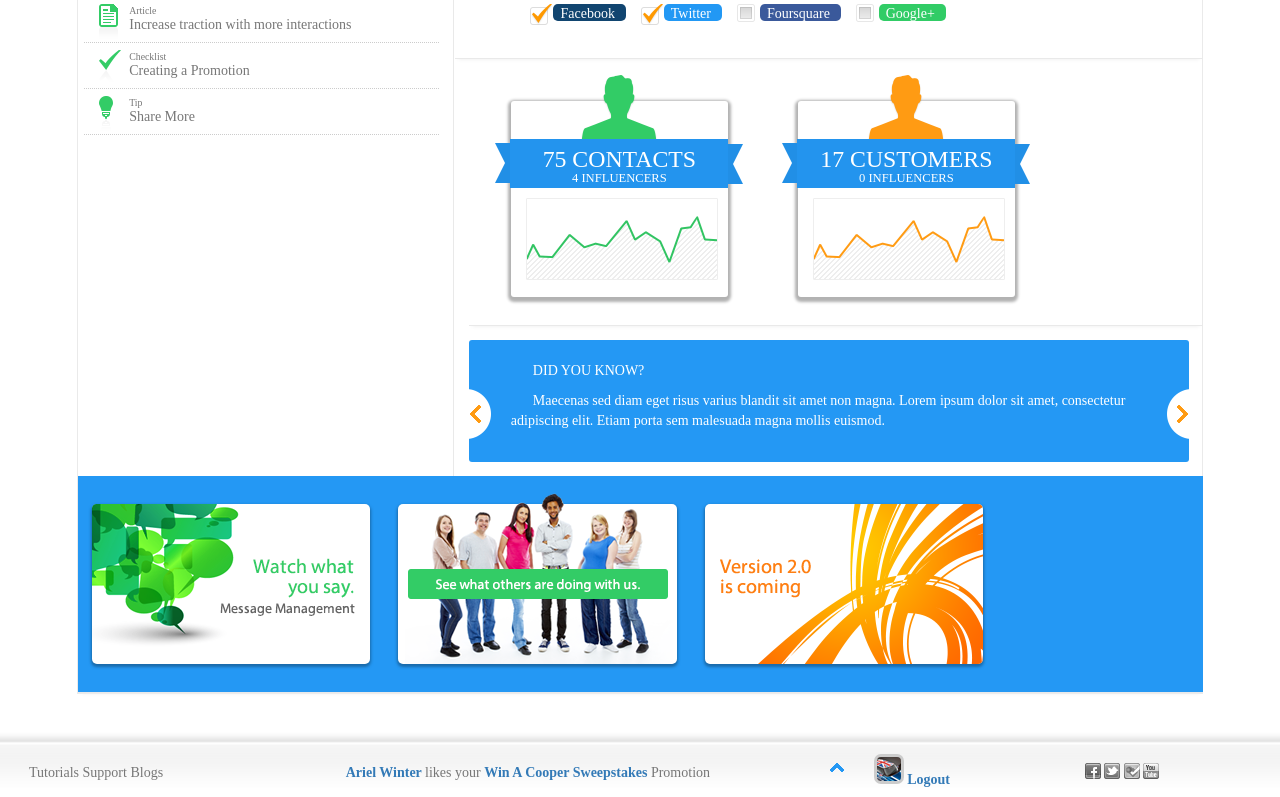
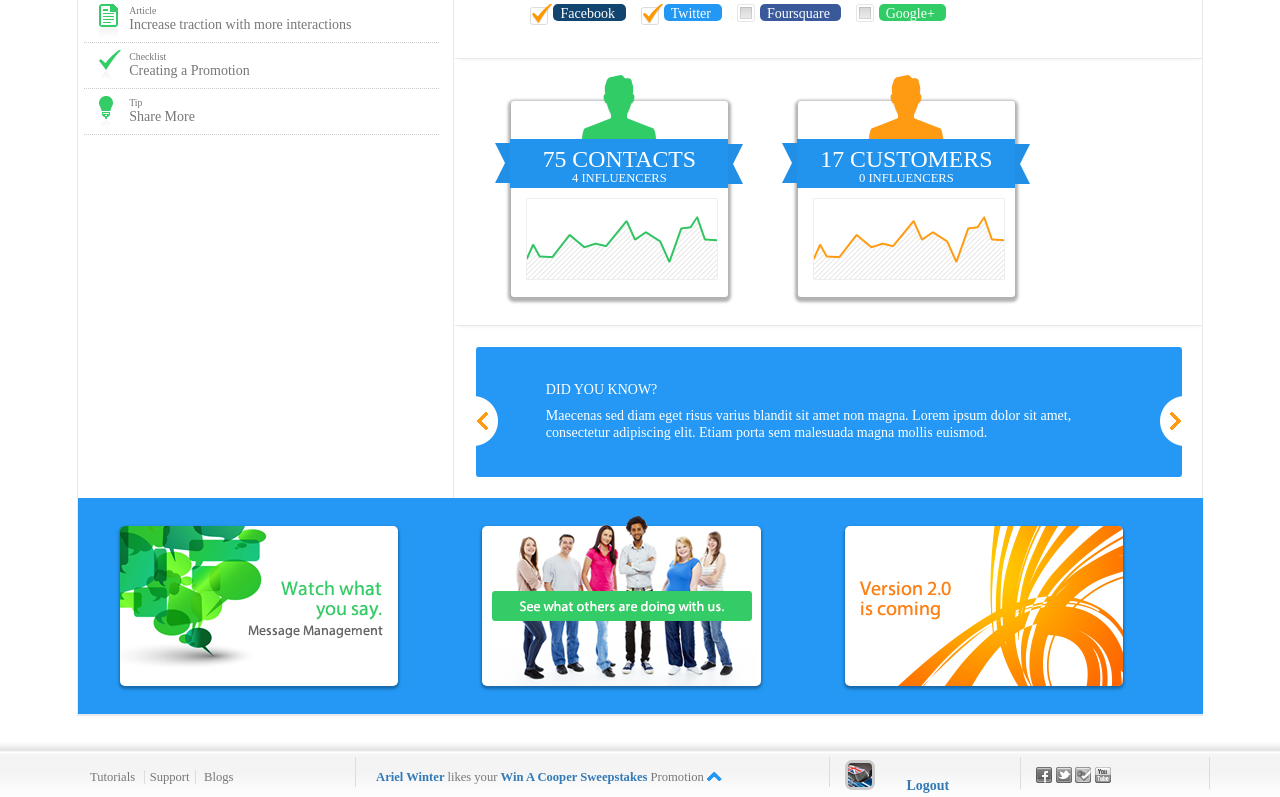
Before and after one commit to katherineboliek/j586-project1, a plain HTML site: page index.html in a window 1280 px wide. Shown: the part 680-1477 px from the top of the page. Drawn offline with nearby package versions, Linux system fonts and the light colour scheme.

Commit message:
final version

```diff
--- a/css/sprites.css
+++ b/css/sprites.css
@@ -184,6 +184,14 @@
 	background-size: 100%;
 }
 
+@media screen and (max-width: 768px) {
+  .menu-background {
+  background-color: #154672;
+	min-height: 6em;
+	background-size: 210%;
+  }
+}
+
 @media screen and (max-width: 640px) {
   .menu-background {
   background-color: #154672;
@@ -241,7 +249,7 @@
 }
 
 .question{
-	background-position: -266px -717px ;
+	background-position: -261px -717px ;
 	width: 20px;
 	height: 20px;
 }
--- a/css/styles.css
+++ b/css/styles.css
@@ -4,6 +4,25 @@
   padding-top: 1em;
   color: #fff;
 }
+
+div.question div.gear {
+  padding-left: 0.5em;
+  border-left-style: solid;
+  border-left-color: #1c85d8;
+  border-left-width: 5px;
+}
+
+div.side-border-top {
+  border-left-style: solid;
+  border-left-width: 0.1em;
+  border-left-color: #1c85d8;
+  border-right-style: solid;
+  border-right-width: 0.1em;
+  border-right-color: #1c85d8;
+  margin: 0em 0.5em 0 0.5em;
+}
+
+
 /*end top bar*/
 
 /*start menu bar*/
@@ -27,6 +46,18 @@
   }
 }
 
+@media screen and (max-width: 768px) {
+  .opt {
+    position: relative;
+    top: -3.2em;
+    left: -3.7em;
+    margin: auto;
+  }
+  #dash, #people, #messaging, #tag, #writing, #graph {
+    margin: 0 0 0 0;
+  }
+}
+
 @media screen and (max-width: 640px) {
   .opt {
     position: relative;
@@ -38,6 +69,9 @@
     margin: 0 0 0 0;
   }
 }
+
+
+
 
 .selector {
   position: relative;
@@ -80,6 +114,7 @@ div.graph-hover { position: absolute; left: 58px; bottom: -49px;}
 div#graph:hover .graph-hover {
   display: none;
  }
+
 /*end menu bar*/
 
 /*start dashboard-bar*/
@@ -394,6 +429,10 @@ input[type="checkbox"]:checked + label span {
 
 /*start boxes*/
 
+.contact-customer {
+  margin-left: -1em;
+}
+
 span.left-banner {
   position: relative;
   top: -10.3em;
@@ -407,7 +446,7 @@ span.right-banner {
 }
 
 .boxes {
-  margin-top: 1em;
+  margin: 1em 0 0 1em;
   align-content: center;
 }
 
@@ -466,16 +505,21 @@ div.chart-orange {
 /*end boxes*/
 /*start blue box*/
 .slide {
-  padding: 1em;
-    margin-left: -1em;
+  padding: 1.5em;
+  margin-left: -1em;
 }
 
 .blue-box {
   border-radius: 3px;
   color: #fff;
   background-color: #2498f4;
-  padding: 1.5em 3em 1.5em 3em;
+  padding: 1.5em 0em 1.5em 3em;
   margin: 0 auto;
+}
+
+.did {
+  margin: 1em 5em 1em 2em;
+  line-height: 1.2em;
 }
 
 .left-arrow-did-button {
@@ -483,13 +527,14 @@ div.chart-orange {
   position: relative;
     top: 2em;
     left: -3em;
+  margin-right: -0.5em;
 }
 
 .right-arrow-did-button {
   float: right;
   position: relative;
     top: 2em;
-    left: 3em;
+    left: 0em;
 
 }
 
@@ -523,26 +568,54 @@ div.chart-orange {
 .promo-three {
   margin: 0 0 0 0.05em;
 }
+
+@media screen and (min-width: 1200px) {
+    .promo-box {
+    margin: 2em 3em 2em 3em;
+  }
+}
+
+@media screen and (max-width: 768px) {
+  .promo-box {
+    margin: 2em auto 2em auto;
+  }
+  .promo-two {
+    position: relative;
+      top: -1em;
+  }
+}
 /*end promo*/
 /*end body content*/
 
 /*start footer*/
 .footer {
-  margin-top: 2em;
+  margin-top: 1em;
 }
-.gray-box {
-  margin: 2.5em -4em 0 -4em;
+
+div.gray-box {
+  padding-top: 0.7em;
 }
+
 p.foot {
   display: inline;
   color: #777777;
+  padding: 0 0.4em 0 0.4em;
+  font-size: 0.9em;
 }
+
 a.foot {
   font-weight: bold;
 }
+
 span.footer-up-arrow {
   display: inline-flex;
-  float: right;
+  padding-left: 1.4em;
+  margin-right: -0.5em;
+}
+
+.foot.float-right {
+  font-size: 1em;
+  padding-left: 2em;
 }
 
 span.footer-avatar {
@@ -551,7 +624,7 @@ span.footer-avatar {
   border-width: 3px;
   border-radius: 0.5em;
   border-color: #ccc;
-  margin-top: -0.7em;
+  margin-top: -0.5em;
 }
 
 span.fb {
@@ -566,4 +639,17 @@ span.foursquare {
 span.youtube {
   display: inline-flex;
 }
+
+.side-border {
+  border-left-style: solid;
+  border-left-width: 1px;
+  border-left-color: #dddddd;
+  border-right-style: solid;
+  border-right-width: 1px;
+  border-right-color: #dddddd;
+}
+
+.social {
+
+}
 /*end footer*/
--- a/index.html
+++ b/index.html
@@ -25,7 +25,7 @@
         <div class="col-lg-10 col-sm-10 col-xs-6">
           <p>MINI of Raleigh</p>
         </div>
-        <div class="col-sm-1 col-xs-4 question">
+        <div class="col-sm-1 col-xs-4 question side-border-top">
         </div>
         <div class="col-sm-1 col-xs-4 gear">
         </div>
@@ -259,7 +259,7 @@
                 </div>
               </div> <!--end checkboxes-->
 
-              <div class="row bottom-border"> <!--start contacts/customers-->
+              <div class="row bottom-border contact-customer"> <!--start contacts/customers-->
                 <div class="boxes">
 
                   <div class="col-md-6 col-xs-12 white-box">
@@ -289,8 +289,10 @@
                 <div class="blue-box">
                   <a href="#" class="left-arrow-did-button"></a>
                   <a href="#" class="right-arrow-did-button"></a>
+                  <div class="did">
                     <p>DID YOU KNOW?</p>
                     <p>Maecenas sed diam eget risus varius blandit sit amet non magna. Lorem ipsum dolor sit amet, consectetur adipiscing elit. Etiam porta sem malesuada magna mollis euismod.</p>
+                  </div>
                 </div>
               </div>
             </div> <!--close col 8 -->
@@ -312,29 +314,26 @@
     </div> <!-- close container-->
 
 
-    <div class="footer">
+    <div class="row footer">
+      <br>
       <div class="container">
-        <div class="row">
-          <div class="gray-box">
-            <div class="col-md-3">
+        <div class="col-md-3 gray-box">
           <p class="foot">Tutorials</p>
-              <p class="foot">Support</p>
+          <p class="foot side-border">Support</p>
           <p class="foot">Blogs</p>
         </div>
-            <div class="col-md-5">
+        <div class="col-md-5 gray-box side-border">
           <p class="foot"><a href="#" class="foot">Ariel Winter </a>likes your <a href="#" class="foot">Win A Cooper Sweepstakes </a>Promotion <span class="footer-up-arrow"></span></p>
         </div>
-            <div class="col-md-2">
+        <div class="col-md-2 gray-box">
           <span class="footer-avatar"></span>
-              <p class="foot"><a href="#"class="foot">Logout</a></p>
+          <p class="foot float-right"><a href="#"class="foot">Logout</a></p>
         </div>
-            <div class="col-md-2">
+        <div class="col-md-2 gray-box side-border social">
           <span class="fb"></span>
           <span class="twitter"></span>
           <span class="foursquare"></span>
           <span class="youtube"></span>
-            </div>
-          </div>
         </div>
       </div>
     </div>
```
Lines whose indentation alone changed are shown as unchanged.
